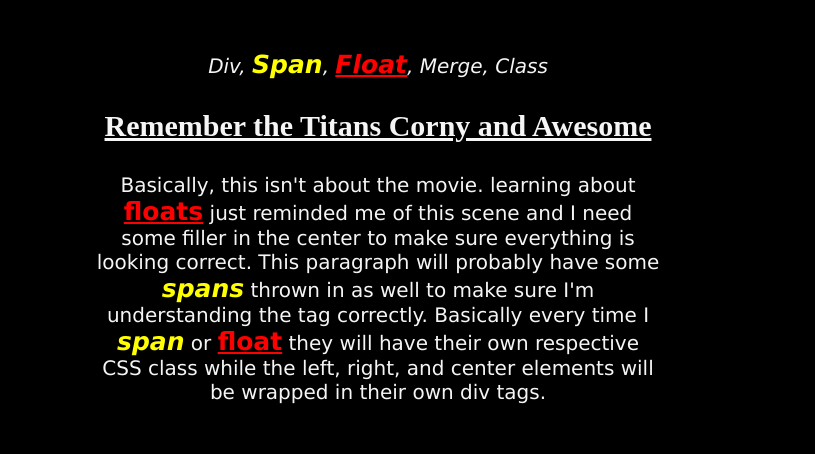
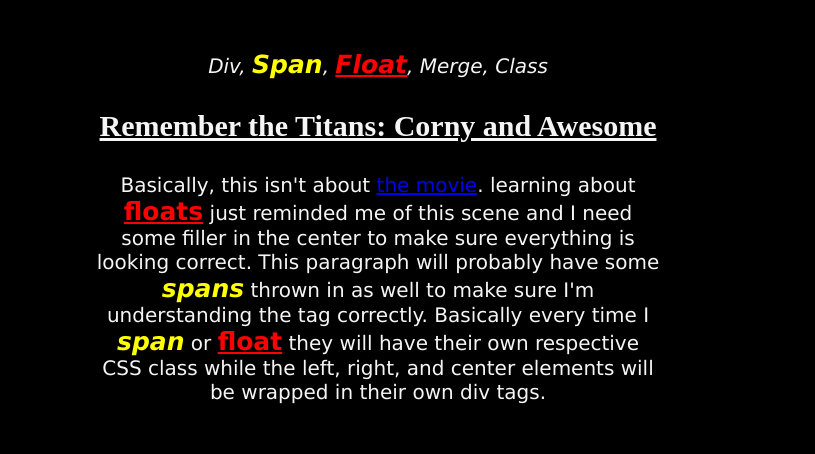
Before and after one commit to Lackeyt/Div-Span-Float-Class-Merge, a plain HTML site: page index.html in a window 1280 px wide. Shown: the part 148-602 px from the top of the page, 262-1077 px from the left. Drawn offline with Linux system fonts and the light colour scheme.

Commit message:
add a hyperlink in the <p> tag

```diff
--- a/index.html
+++ b/index.html
@@ -20,8 +20,10 @@
     </div>
 
     <div class="center">
-      <h3>Remember the Titans Corny and Awesome</h3>
-      <p>Basically, this isn't about the movie. learning about <span class="float">floats</span> just reminded me of this scene
+      <h3>
+        Remember the Titans: Corny and Awesome
+      </h3>
+      <p>Basically, this isn't about <a href="https://en.wikipedia.org/wiki/Remember_the_Titans" class="link" target="_blank">the movie</a>. learning about <span class="float">floats</span> just reminded me of this scene
         and I need some filler in the center to make sure everything is looking correct. This paragraph
         will probably have some <span class="span">spans</span> thrown in as well to make sure I'm understanding
         the tag correctly. Basically every time I <span class="span">span</span> or <span class="float">float</span>
```
